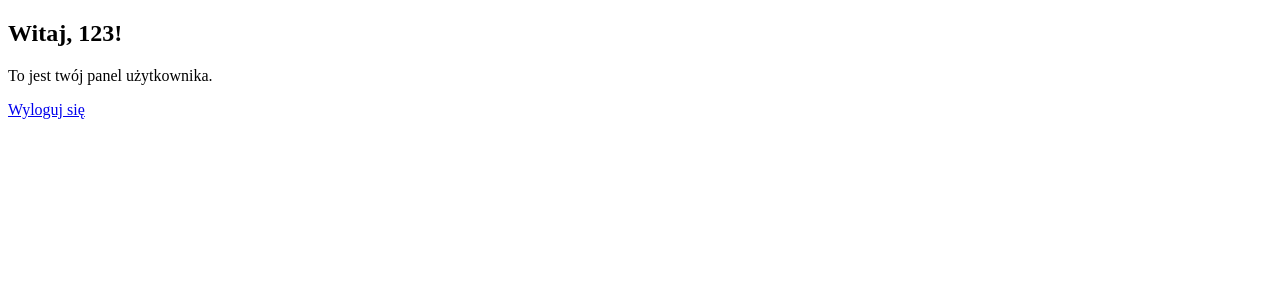
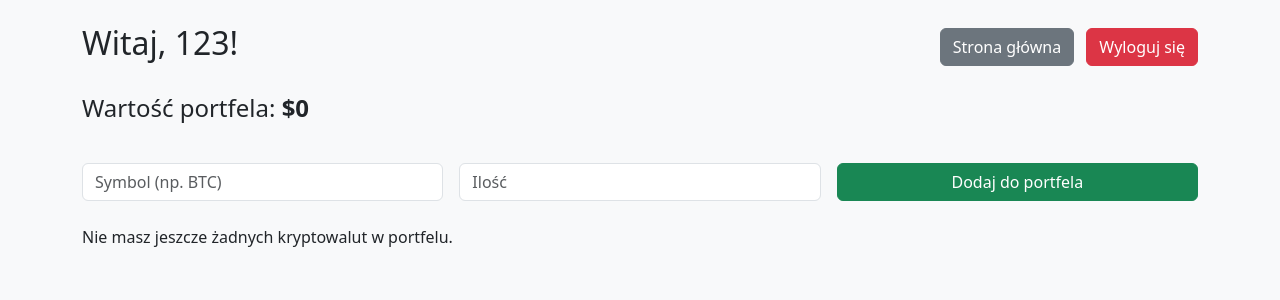
Before and after one commit to sirguse/Projekt_Zarz-dzanie_danymi, a Flask app: page /dashboard in a window 1280 px wide. Shown: the top 300 px of the page. Run offline with Flask 3, Linux system fonts and the light colour scheme; a user stored in the database is signed in; data that the repository does not hold is empty.

Commit message:
final version

```diff
--- a/main.py
+++ b/main.py
@@ -12,10 +12,34 @@ db = SQLAlchemy(app)
 
 API_KEY = "f50a08ce-5116-4b61-b898-faf0a5a1450b"
 
+def get_crypto_price(symbol):
+    url = 'https://pro-api.coinmarketcap.com/v1/cryptocurrency/quotes/latest'
+    params = {
+        'symbol': symbol,
+        'convert': 'USD'
+    }
+    headers = {
+        'Accepts': 'application/json',
+        'X-CMC_PRO_API_KEY': API_KEY
+    }
+    response = requests.get(url, headers=headers, params=params)
+    if response.status_code == 200:
+        return response.json()['data'][symbol]['quote']['USD']['price']
+    else:
+        return None
+
+
 class User(db.Model):
     id = db.Column(db.Integer, primary_key=True)
     username = db.Column(db.String(150), unique=True, nullable=False)
     password = db.Column(db.String(200), nullable=False)
+
+class WalletItem(db.Model):
+    id = db.Column(db.Integer, primary_key=True)
+    coin_symbol = db.Column(db.String(10), nullable=False)
+    amount = db.Column(db.Float, nullable=False)
+    user_id = db.Column(db.Integer, db.ForeignKey('user.id'), nullable=False)
+
 
 
 with app.app_context():
@@ -83,11 +107,55 @@ def login():
             flash('Nieprawidłowy login lub hasło.')
     return render_template('login.html')
 
-@app.route('/dashboard')
+@app.route('/dashboard', methods=['GET', 'POST'])
 def dashboard():
-    if 'user' in session:
-        return render_template('dashboard.html', user=session['user'])
-    return redirect(url_for('login'))
+    if 'user' not in session:
+        return redirect(url_for('login'))
+
+    user = User.query.filter_by(username=session['user']).first()
+
+    if request.method == 'POST':
+        symbol = request.form['symbol'].upper()
+        amount = float(request.form['amount'])
+        item = WalletItem(coin_symbol=symbol, amount=amount, user_id=user.id)
+        db.session.add(item)
+        db.session.commit()
+        return redirect(url_for('dashboard'))
+
+    wallet = WalletItem.query.filter_by(user_id=user.id).all()
+    wallet_data = []
+    total_value = 0
+
+    for item in wallet:
+        price = get_crypto_price(item.coin_symbol)
+        if price:
+            value = price * item.amount
+            total_value += value
+            wallet_data.append({
+                'id': item.id,
+                'symbol': item.coin_symbol,
+                'amount': item.amount,
+                'price': round(price, 2),
+                'value': round(value, 2)
+            })
+
+    return render_template('dashboard.html', user=user.username, wallet=wallet_data, total_value=round(total_value, 2))
+
+@app.route('/delete_wallet_item/<int:item_id>')
+def delete_wallet_item(item_id):
+    if 'user' not in session:
+        return redirect(url_for('login'))
+
+    item = WalletItem.query.get_or_404(item_id)
+    current_user = User.query.filter_by(username=session['user']).first()
+
+    if item.user_id != current_user.id:
+        return "Brak dostępu", 403
+
+    db.session.delete(item)
+    db.session.commit()
+    return redirect(url_for('dashboard'))
+
 
 @app.route('/logout')
 def logout():
--- a/templates/dashboard.html
+++ b/templates/dashboard.html
@@ -2,12 +2,65 @@
 <html lang="en">
 <head>
     <meta charset="UTF-8">
-    <meta name="viewport" content="width=device-width, initial-scale=1.0">
-    <title>Document</title>
+    <title>Dashboard</title>
+    <link href="https://cdn.jsdelivr.net/npm/bootstrap@5.3.6/dist/css/bootstrap.min.css" rel="stylesheet">
 </head>
-<body>
-    <h2>Witaj, {{ user }}!</h2>
-<p>To jest twój panel użytkownika.</p>
-<a href="{{ url_for('logout') }}">Wyloguj się</a>
+<body class="bg-light">
+
+<div class="container mt-4">
+
+    <div class="d-flex justify-content-between align-items-center mb-4">
+        <h2>Witaj, {{ user }}!</h2>
+        <div>
+            <a href="{{ url_for('index') }}" class="btn btn-secondary me-2">Strona główna</a>
+            <a href="{{ url_for('logout') }}" class="btn btn-danger">Wyloguj się</a>
+        </div>
+    </div>
+
+    <h4>Wartość portfela: <strong>${{ total_value }}</strong></h4>
+
+    <form method="POST" class="row g-3 my-4">
+        <div class="col-md-4">
+            <input type="text" name="symbol" class="form-control" placeholder="Symbol (np. BTC)" required>
+        </div>
+        <div class="col-md-4">
+            <input type="number" name="amount" class="form-control" step="0.0001" placeholder="Ilość" required>
+        </div>
+        <div class="col-md-4">
+            <button type="submit" class="btn btn-success w-100">Dodaj do portfela</button>
+        </div>
+    </form>
+
+    {% if wallet %}
+    <table class="table table-striped">
+        <thead>
+            <tr>
+                <th>Symbol</th>
+                <th>Ilość</th>
+                <th>Cena (USD)</th>
+                <th>Wartość</th>
+                <th>Akcja</th>
+            </tr>
+        </thead>
+        <tbody>
+            {% for item in wallet %}
+            <tr>
+                <td>{{ item.symbol }}</td>
+                <td>{{ item.amount }}</td>
+                <td>${{ item.price }}</td>
+                <td>${{ item.value }}</td>
+                <td>
+                    <a href="{{ url_for('delete_wallet_item', item_id=item.id) }}" class="btn btn-sm btn-outline-danger">Usuń</a>
+                </td>
+            </tr>
+            {% endfor %}
+        </tbody>
+    </table>
+    {% else %}
+    <p>Nie masz jeszcze żadnych kryptowalut w portfelu.</p>
+    {% endif %}
+
+</div>
+
 </body>
 </html>
```
Also changed, not shown: static/style.css (+8 -1 lines), static/style.scss (+28 -28 lines), templates/index.html (+4 -7 lines), templates/login.html (+14 -6 lines), templates/register.html (+7 -1 lines), instance/users.db, 1 other file.
